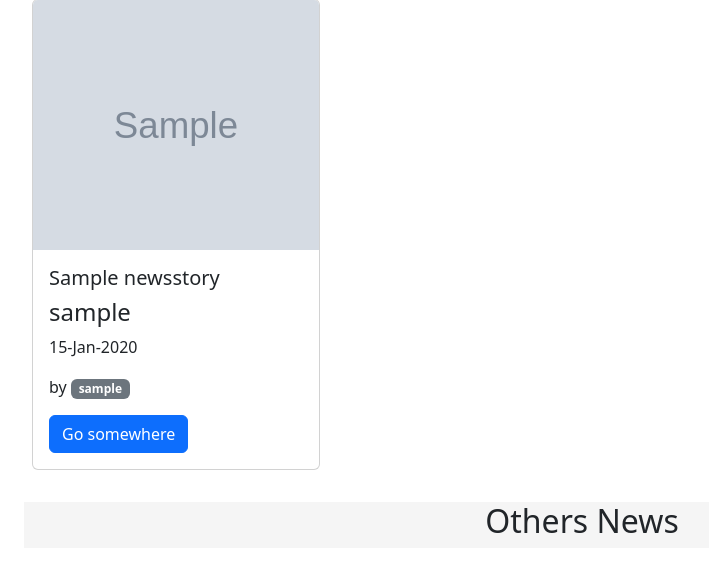
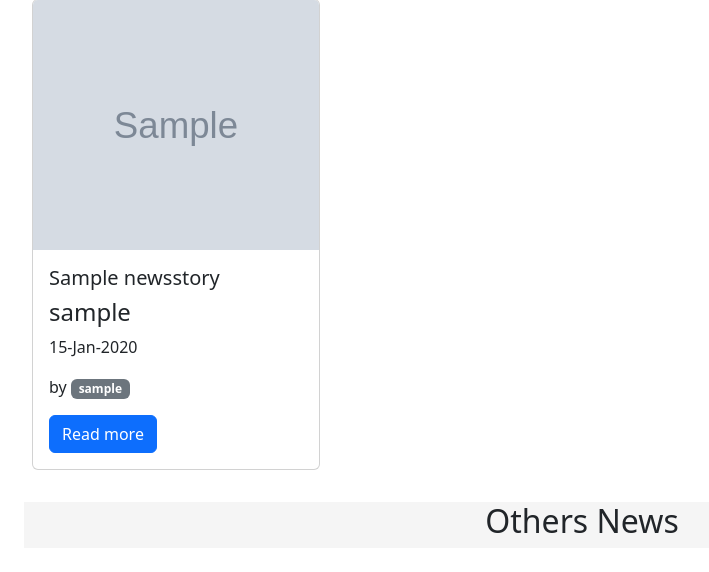
Before and after one commit to Sahar-Kavousi/she_codes_news, a Django app: page /news/ in a window 1280 px wide. Shown: the part 290-862 px from the top of the page, without its empty margins (58-767 px from the left). Run offline with Django 4.2, Linux system fonts and the light colour scheme; tables that the repository leaves empty hold one stand-in row (values such as "Sample post"); grey boxes marked "Sample" are stand-in pictures; parts of the project's set-up code (start-up, migrations or seed data) failed here and were passed over; some libraries are stand-ins or nearby versions.

Commit message:
modified:   she_codes_news/news/templates/news/storyCard.html Wording changes/added stories

```diff
--- a/she_codes_news/news/templates/news/storyCard.html
+++ b/she_codes_news/news/templates/news/storyCard.html
@@ -13,7 +13,7 @@
                     <span class="badge bg-secondary">{{ story.author }}</span>
                 </a>
             </p>
-            <a href="{% url 'news:story' story.id %}" class="btn btn-primary">Go somewhere</a>
+            <a href="{% url 'news:story' story.id %}" class="btn btn-primary">Read more</a>
         </div>
     </div>
 </div>
```
